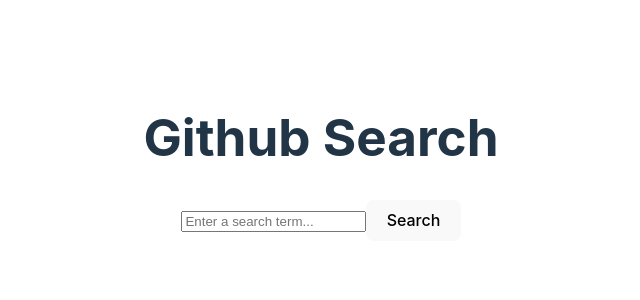
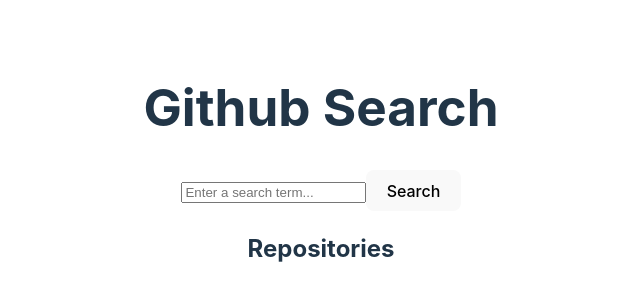
Before and after one commit to emiilou/naimuri_tech_test, a React (Vite) app: page / in a window 1280 px wide. Shown: the part 234-534 px from the top of the page, without its empty margins (319-959 px from the left). Built offline with nearby package versions, Linux system fonts and the light colour scheme.

Commit message:
added RepoResults component in order to render further info about each repo

```diff
--- a/src/App.tsx
+++ b/src/App.tsx
@@ -1,6 +1,7 @@
 import { useState } from "react";
 import axios from "axios";
 import Search from "./components/Search";
+import RepoResults from "./components/RepoResults";
 import "./App.css";
 
 const App = () => {
@@ -21,11 +22,7 @@
     <>
       <h1>Github Search</h1>
       <Search onSearch={searchRepos} />
-      <ul>
-        {repos.map((repo) => (
-          <li key={repo.id}>{repo.id}</li>
-        ))}
-      </ul>
+      <RepoResults repos={repos} />
     </>
   );
 };
--- /dev/null
+++ b/src/components/RepoResults.tsx
@@ -0,0 +1,38 @@
+import React from "react";
+
+interface Repository {
+  id: number;
+  full_name: string;
+  html_url: string;
+  stargazers_count: number;
+  forks_count: number;
+  open_issues_count: number;
+  language: string;
+}
+
+interface RepoResultsProps {
+  repos: Repository[];
+}
+
+const RepoResults: React.FC<RepoResultsProps> = ({ repos }) => {
+  return (
+    <div>
+      <h2>Repositories</h2>
+      <ul>
+        {repos.map((repo) => (
+          <li key={repo.id}>
+            <a href={repo.html_url} target="_blank" rel="noopener noreferrer">
+              {repo.full_name}
+            </a>
+            <p>Stars: {repo.stargazers_count}</p>
+            <p>Forks: {repo.forks_count}</p>
+            <p>Open Issues: {repo.open_issues_count}</p>
+            <p>Language: {repo.language}</p>
+          </li>
+        ))}
+      </ul>
+    </div>
+  );
+};
+
+export default RepoResults;
```
